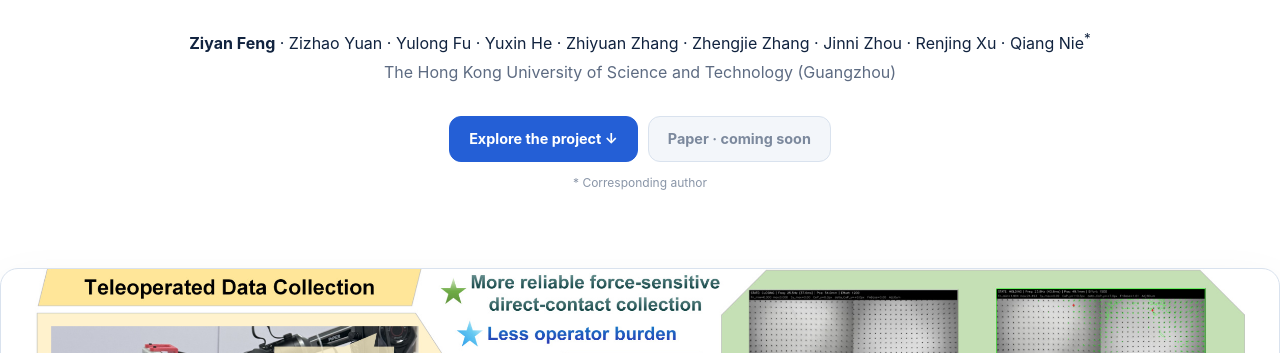
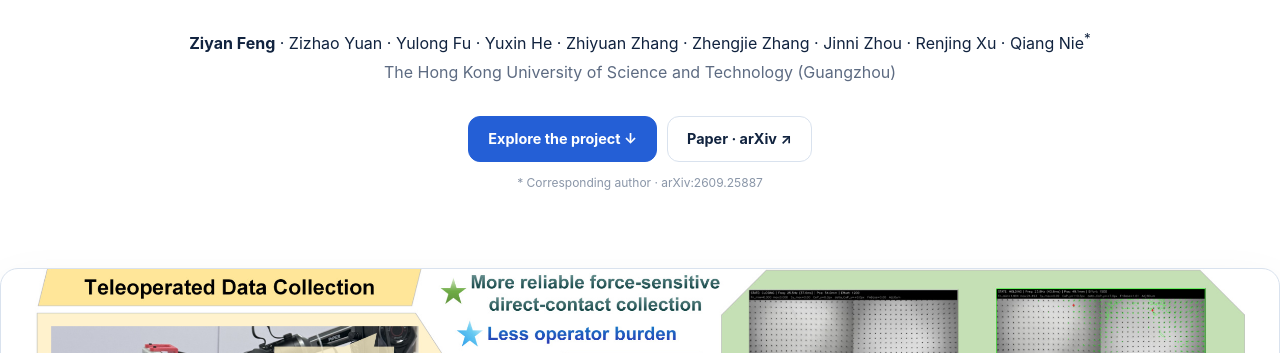
Before and after one commit to shayfeng/shayfeng.github.io, a plain HTML site: page better-curriculum/index.html in a window 1280 px wide. Shown: the part 447-800 px from the top of the page. Drawn offline with Linux system fonts and the light colour scheme.

Commit message:
Link Better Curriculum arXiv paper from project page

```diff
--- a/better-curriculum/index.html
+++ b/better-curriculum/index.html
@@ -41,9 +41,9 @@
       <p class="affiliation">The Hong Kong University of Science and Technology (Guangzhou)</p>
       <div class="hero-actions">
         <a class="button primary" href="#idea">Explore the project ↓</a>
-        <span class="button muted" aria-disabled="true">Paper · coming soon</span>
+        <a class="button secondary" href="https://arxiv.org/abs/2609.25887" target="_blank" rel="noopener">Paper · arXiv ↗</a>
       </div>
-      <p class="micro-note">* Corresponding author</p>
+      <p class="micro-note">* Corresponding author · arXiv:2609.25887</p>
     </section>
 
     <figure class="hero-figure figure-card">
```
